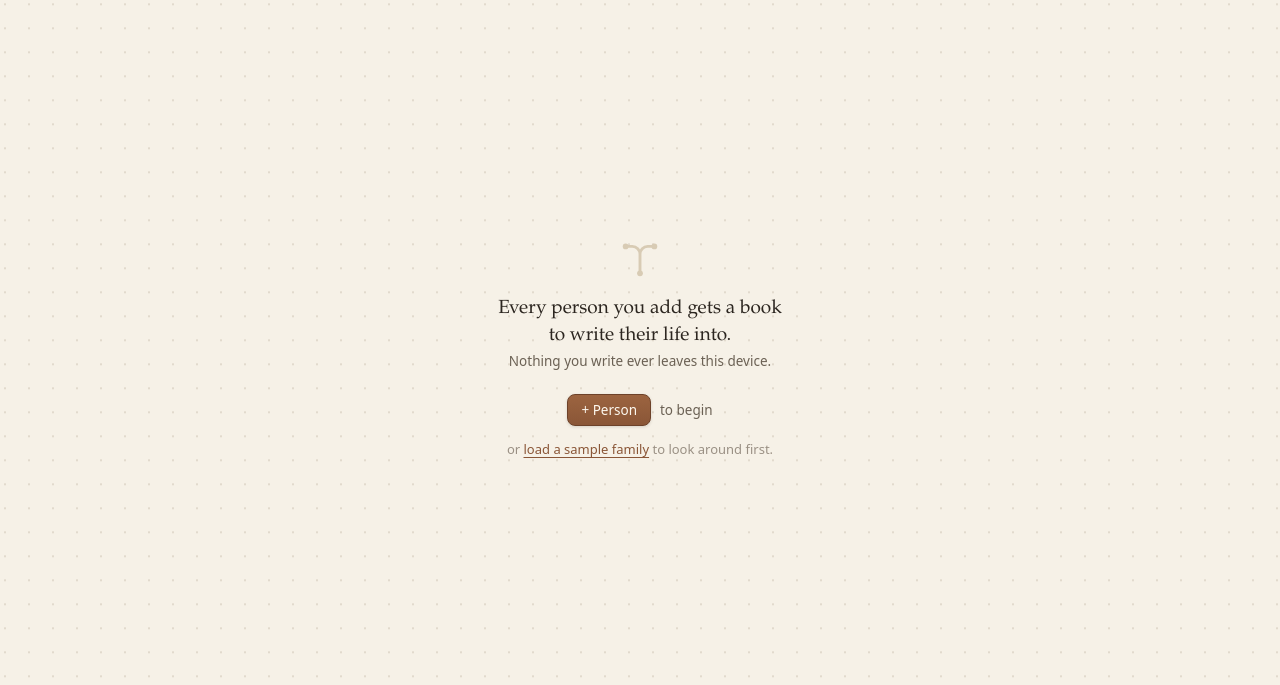
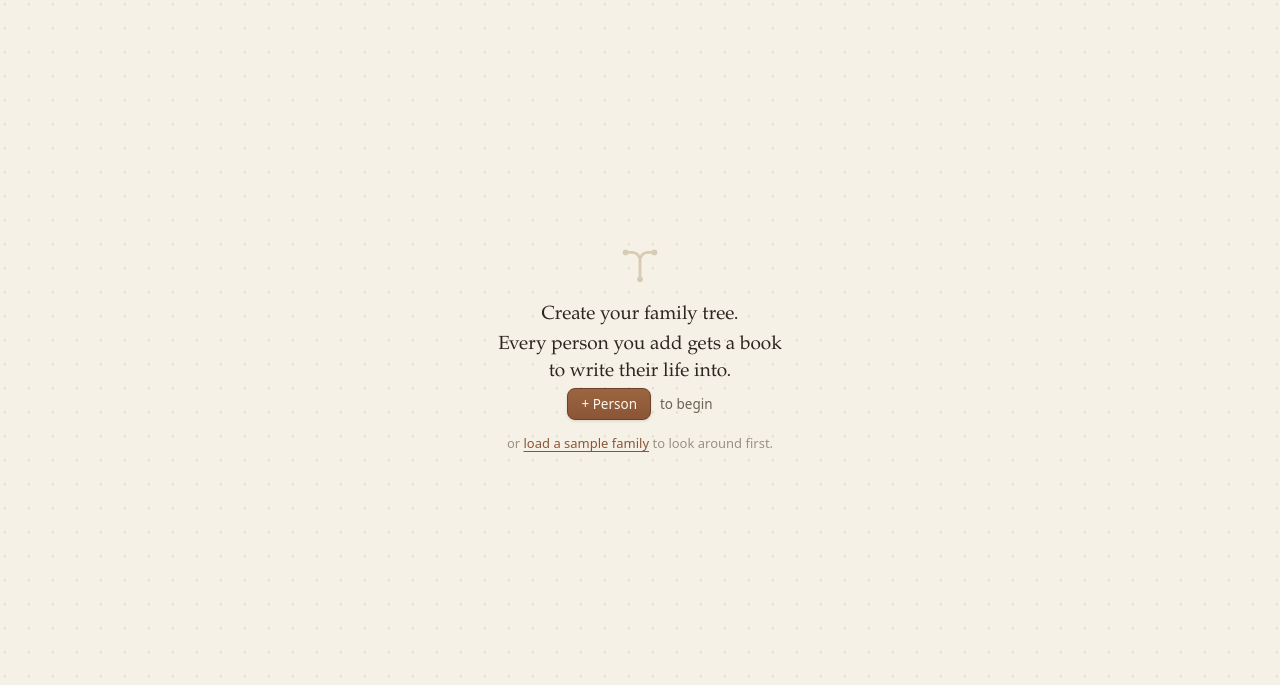
Before and after one commit to Realman78/ancestree, a website: page index.html in a window 1280 px wide. Shown: the part 59-744 px from the top of the page. Drawn offline with Linux system fonts and the light colour scheme.

Commit message:
edit start text

```diff
--- a/index.html
+++ b/index.html
@@ -155,8 +155,8 @@
       <circle cx="19.5" cy="7" r="1.5" fill="currentColor"/>
       <circle cx="4.5" cy="7" r="1.5" fill="currentColor"/>
     </svg>
+    <p class="empty-lead">Create your family tree.</p>
     <p class="empty-lead">Every person you add gets a book to write their life into.</p>
-    <p class="empty-sub">Nothing you write ever leaves this device.</p>
     <p class="empty-actions">
       <button class="empty-btn" data-action="addFirst">+&nbsp;Person</button>
       <span>to begin</span>
```
